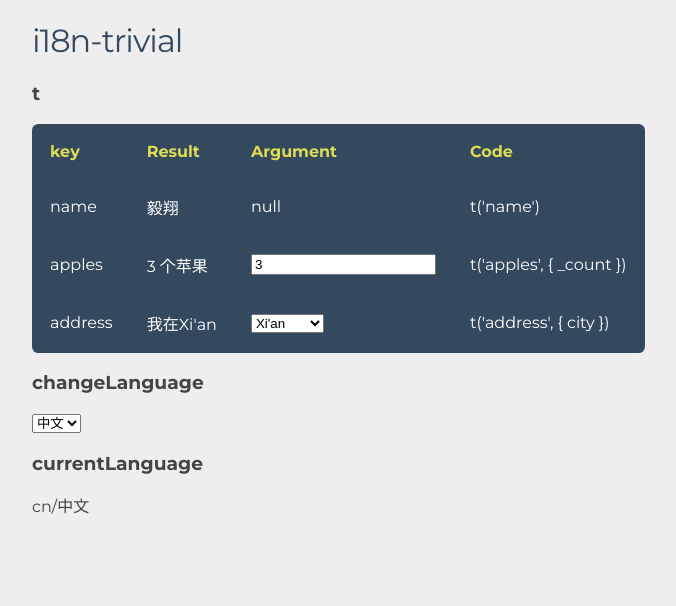
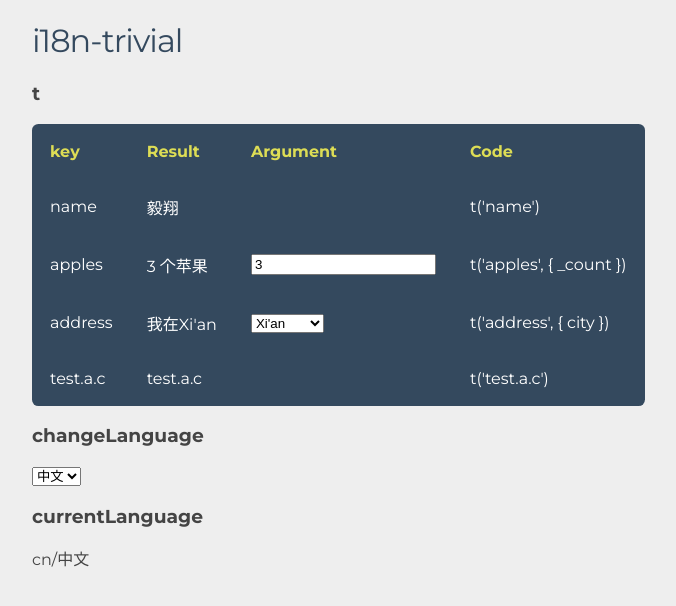
Before and after one commit to yixiangTW/i18n-trivial, a React app: page / in a window 1280 px wide. Shown: the top 606 px of the page, without its empty margins (8-684 px from the left). Built offline with nearby package versions, Linux system fonts and the light colour scheme.

Commit message:
Add not exist key in app

```diff
--- a/app/App.tsx
+++ b/app/App.tsx
@@ -25,7 +25,7 @@ function App({ t } : OuterProps) {
         <tr>
           <td data-th="Movie Title">name</td>
           <td data-th="Genre"><div id="name">{t('name')}</div></td>
-          <td data-th="Year">null</td>
+          <td data-th="Year" />
           <td data-th="Gross">{'t(\'name\')'}</td>
 
         </tr>
@@ -54,6 +54,12 @@ function App({ t } : OuterProps) {
           <td data-th="Gross">{"t('address', { city })"}</td>
         </tr>
 
+        <tr>
+          <td data-th="Movie Title">test.a.c</td>
+          <td data-th="Genre"><div id="address">{t('test.a.c')}</div></td>
+          <td data-th="Year" />
+          <td data-th="Gross">{'t(\'test.a.c\')'}</td>
+        </tr>
       </table>
 
     </div>
```
